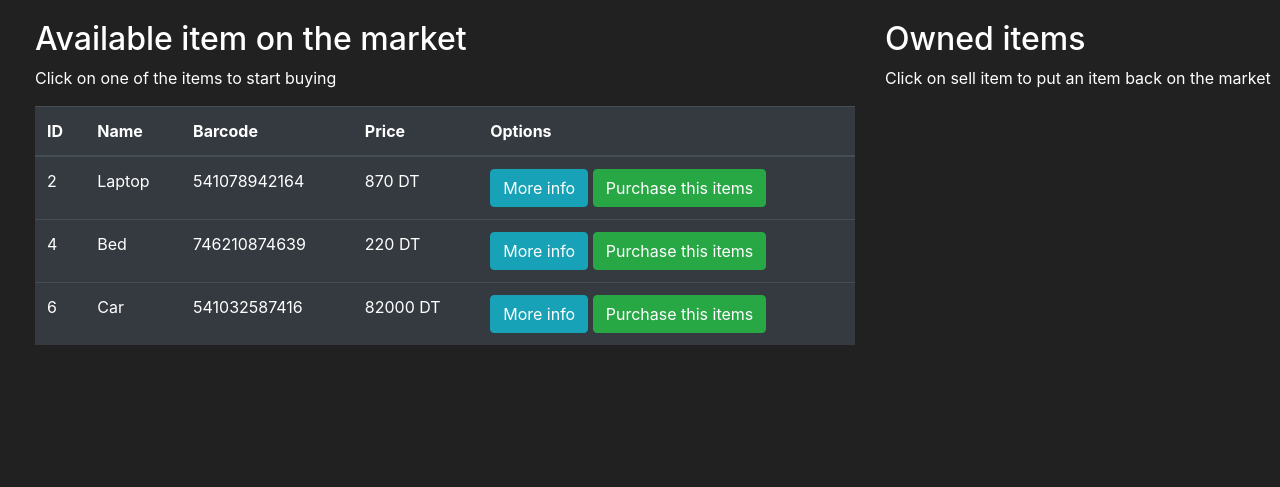
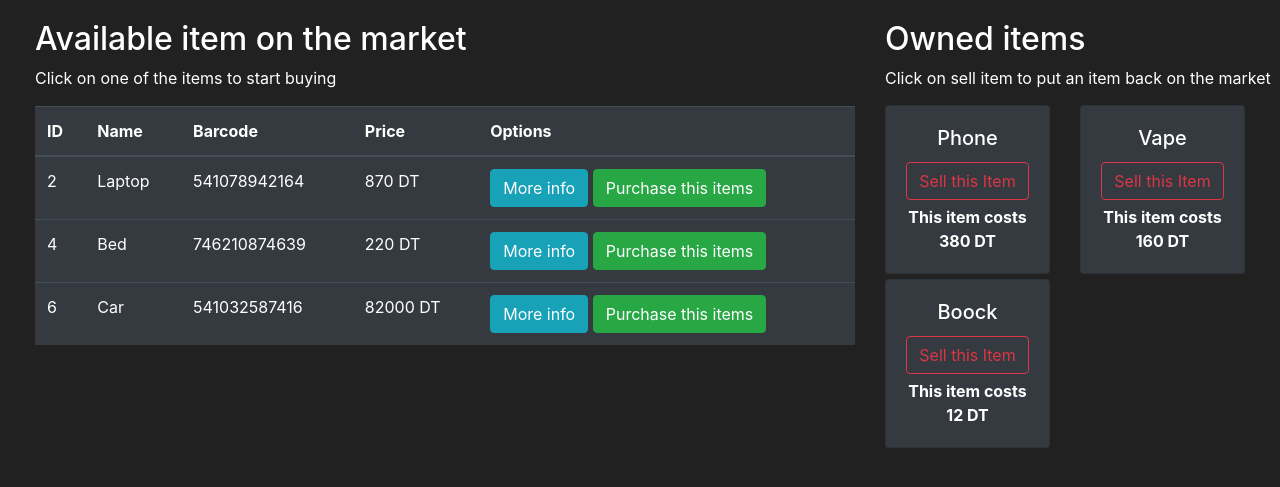
Before and after one commit to ElAmirr/e-comerce_website, a Flask app: page /market in a window 1280 px wide. Shown: the part 56-543 px from the top of the page. Run offline with Flask 2, Linux system fonts and the light colour scheme; a user stored in the database is signed in; data comes from the database, SQL or seed files in the repository; both versions use the stored data as it was after the commit; some libraries are stand-ins or nearby versions.

Commit message:
mission accomplished

```diff
--- a/market/models.py
+++ b/market/models.py
@@ -37,6 +37,9 @@ class User(db.Model, UserMixin):
     def can_purchase(self, item_obj):
         return self.budget >= item_obj.price
 
+    def can_sell(self, item_obj):
+        return item_obj in self.items
+
 
 class Item(db.Model):
     id = db.Column(db.Integer(), primary_key=True)
@@ -50,6 +53,11 @@ class Item(db.Model):
         return f'Item {self.name}'
 
     def buy(self, user):
-                self.owner = user.id
-                user.budget -= self.price
-                db.session.commit()
+        self.owner = user.id
+        user.budget -= self.price
+        db.session.commit()
+
+    def sell(self, user):
+        self.owner = None
+        user.budget += self.price
+        db.session.commit()
--- a/market/routes.py
+++ b/market/routes.py
@@ -2,7 +2,7 @@ from flask_bcrypt import check_password_hash
 from market import app
 from flask import render_template, redirect, url_for, flash, request
 from market.models import Item, User
-from market.forms import RegisterForm, LoginForm, PurchaseItemForm
+from market.forms import RegisterForm, LoginForm, PurchaseItemForm, SellItemForm
 from market import db
 from flask_login import login_user, logout_user, login_required, current_user
 
@@ -16,9 +16,11 @@ def home_page():
 @app.route('/market', methods=['GET', 'POST'])
 @login_required
 def market_page():
-    purchase_form= PurchaseItemForm()
+    purchase_form = PurchaseItemForm()
+    selling_form = SellItemForm()
     if request.method == "POST":
-        purchased_item = request.form.get('purchase_item')
+        #Purchase item logic
+        purchased_item = request.form.get('purchased_item')
         p_item_object = Item.query.filter_by(name=purchased_item).first()
         if p_item_object:
             if current_user.can_purchase(p_item_object):
@@ -26,12 +28,22 @@ def market_page():
                 flash(f"Congradulation! You purchased {p_item_object.name} for {p_item_object.price} DT", category='success')
             else:
                 flash(f"Unfortunately, you don't have enough money to purchase {p_item_object.name}!", category='danger')
+        #Sell item logic
+        sold_item = request.form.get('sold_item')
+        s_item_object = Item.query.filter_by(name=sold_item).first()
+        if s_item_object:
+            if current_user.can_sell(s_item_object):
+                s_item_object.sell(current_user)
+                flash(f"Congradulation! You sold {s_item_object.name} back to market!", category='success')
+            else:
+                flash(f"Something went wrong with selling {s_item_object.name}!", category='danger')
 
         return redirect(url_for('market_page'))
 
     if request.method == "GET":
         items = Item.query.filter_by(owner=None)
-        return render_template('market.html', items=items, purchase_form=purchase_form)
+        owned_item = Item.query.filter_by(owner=current_user.id)
+        return render_template('market.html', items=items, purchase_form=purchase_form, owned_item=owned_item, selling_form=selling_form)
 
 
 @app.route('/register', methods=['GET', 'POST'])
--- a/market/templates/includes/items_modals.html
+++ b/market/templates/includes/items_modals.html
@@ -52,7 +52,7 @@
             </h6>
             <br>
             <h6>
-              <input id="purchased_item" name="purchase_item" type="hidden" value="{{ item.name }}">
+              <input id="purchased_item" name="purchased_item" type="hidden" value="{{ item.name }}">
               {{ purchase_form.submit(class="btn btn-outline-success btn-block") }}
             </h6>
           </form>
--- /dev/null
+++ b/market/templates/includes/owned_items_modals.html
@@ -0,0 +1,42 @@
+<style>
+    .modal-content {
+        background-color: #212121
+    }
+</style>
+
+<!--Selling Confirm Modal -->
+<div class="modal fade" id="Modal-SellingConfirm-{{ owned_item.id }}" tabindex="-1" aria-labelledby="exampleModalLabel" aria-hidden="true">
+  <div class="modal-dialog">
+    <div class="modal-content">
+      <div class="modal-header">
+        <h5 class="modal-title" id="exampleModalLabel">
+            {{ owned_item.name }}
+        </h5>
+        <button type="button" class="close" data-dismiss="modal" aria-label="Close">
+          <span aria-hidden="true"></span>
+        </button>
+      </div>
+      <div class="modal-body">
+          <form method="POST">
+            {{ selling_form.hidden_tag() }}
+
+            <h4 class="text-center">
+              Are you sure you want to sell {{ owned_item.name }} for {{ owned_item.price }} DT
+            </h4>
+            <br>
+            <h6 class="text-center">
+              By clicking Sell, you will put this item back on market.
+            </h6>
+            <br>
+            <h6>
+              <input id="sold_item" name="sold_item" type="hidden" value="{{ owned_item.name }}">
+              {{ selling_form.submit(class="btn btn-outline-danger btn-block") }}
+            </h6>
+          </form>
+      </div>
+      <div class="modal-footer">
+        <button type="button" class="btn btn-secondary" data-dismiss="modal">Close</button>
+      </div>
+    </div>
+  </div>
+</div>
--- a/market/templates/market.html
+++ b/market/templates/market.html
@@ -39,6 +39,24 @@
     <div class="col-4">
       <h2>Owned items</h2>
       <p>Click on sell item to put an item back on the market</p>
+      <br>
+      <div class="row" style="margin-top:-25px; margin-right:20px">
+        {% for owned_item in owned_item %}
+        {% include 'includes/owned_items_modals.html' %}
+          <div class="col-md-6">
+            <div style="margin-bottom: 5px" class="card text-center bg-dark">
+              <div class="card-body">
+                <h5 class="card-title">{{ owned_item.name }}</h5>
+                <button type="button" class="btn btn-outline-danger" style="margin-bottom: 5px"
+                  data-toggle="modal" data-target="#Modal-SellingConfirm-{{ owned_item.id }}">
+                  Sell this Item
+                </button>
+                <p class="card-text"><strong>This item costs {{ owned_item.price }} DT</strong></p>
+              </div>
+            </div>
+          </div>
+        {% endfor %}
+      </div>
     </div>
   </div>
 
```
Also changed, not shown: market/market.db.
